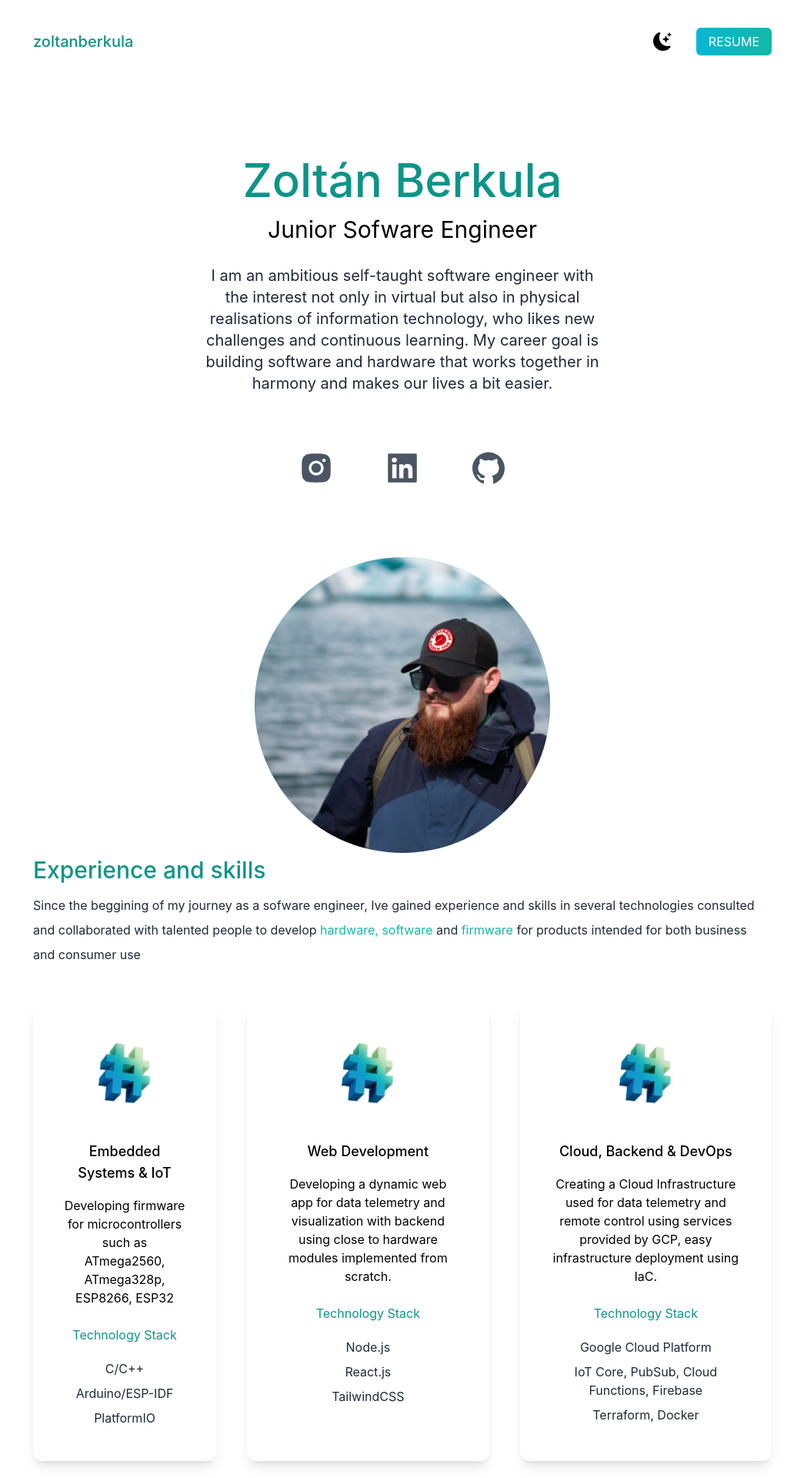
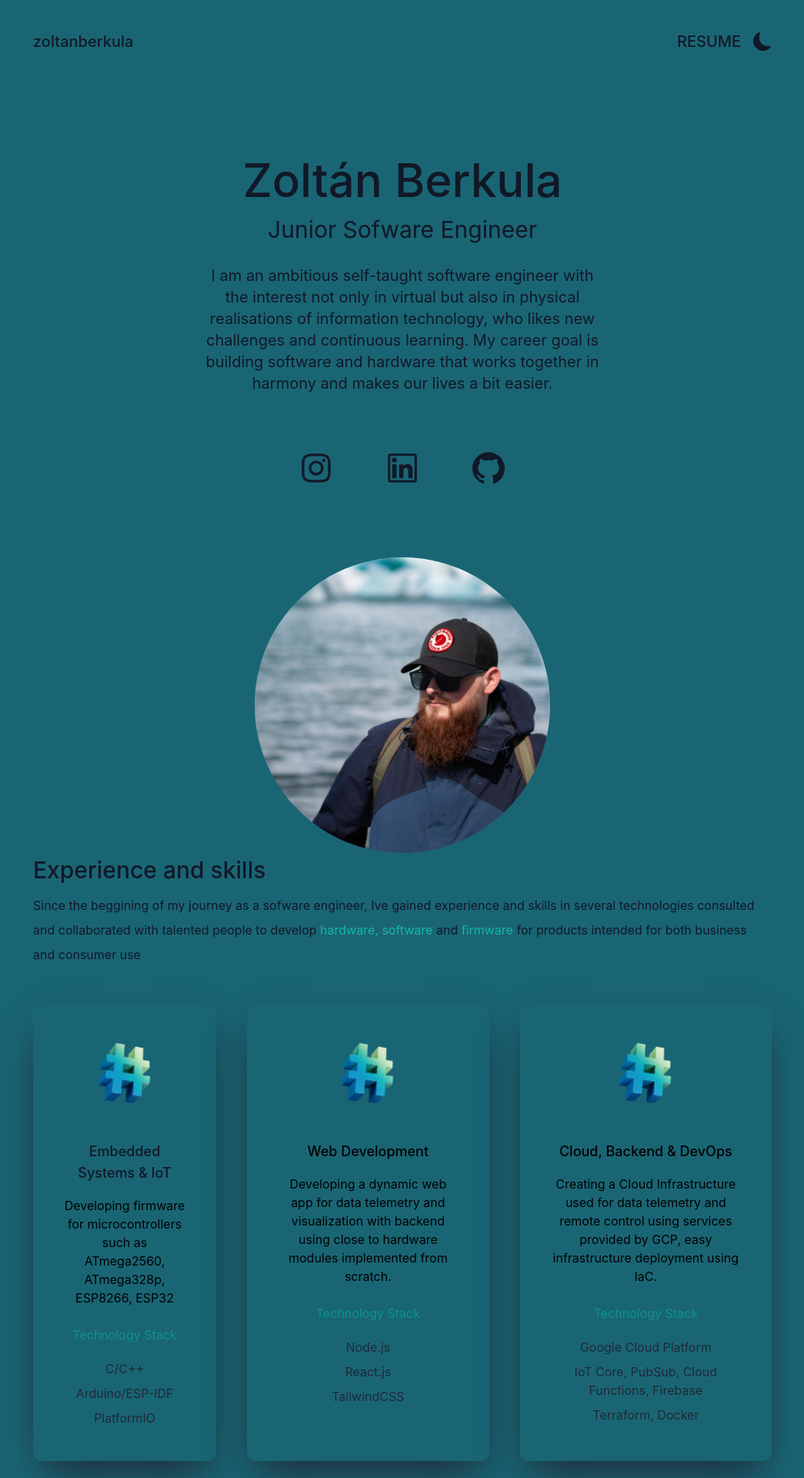
Before and after one commit to zoltanberkula/react-portfolio-site, a Next.js app in the folder portfolio-site/: page / in a window 1280 px wide. Shown: the top 1920 px of the page at 77% size, without its empty margins (117-1162 px from the left). Built offline with nearby package versions, Linux system fonts and the light colour scheme.

Commit message:
styling++

```diff
--- a/portfolio-site/pages/components/Introduction.jsx
+++ b/portfolio-site/pages/components/Introduction.jsx
@@ -2,23 +2,32 @@ import React from 'react';
 import Image from "next/image";
 import {
   AiFillLinkedin,
+  AiOutlineLinkedin,
   AiFillInstagram,
+  AiOutlineInstagram,
   AiFillGithub,
+  AiOutlineGithub,
 } from "react-icons/ai";
+
+const igURL = "https://www.instagram.com/zltn_brkl/";
+const liURL = "https://www.linkedin.com/in/zolt%C3%A1n-berkula-ba44a91b0/";
+const ghURL = "https://github.com/Zolko1995";
+
 //FILES_BEGIN
 import profilePic from "../../public/dev-zolko.jpg";
+import profilePicDark from "../../public/dev-zolko-dark.jpg";
 //FILES_END
 export default function Introduction(props) {
     return (
       <div>
           <div className="text-center p-10">
-            <h2 className="text-5xl py-2 text-teal-600 font-medium md:text-6xl">
+            <h2 className="text-5xl py-2 font-medium md:text-6xl text-textColor_LightMode dark:text-textColor_DarkMode">
               Zoltán Berkula
             </h2>
-            <h3 className="text-2xl py-2 md:text-3xl">
+            <h3 className="text-2xl py-2 md:text-3xl text-textColor_LightMode dark:text-textColor_DarkMode">
               Junior Sofware Engineer
             </h3>
-            <p className="text-md py-5 leading-8 text-gray-800 md:text-xl max-w-lg mx-auto">
+            <p className="text-md py-5 leading-8 md:text-xl max-w-lg mx-auto text-textColor_LightMode dark:text-textColor_DarkMode">
               I am an ambitious self-taught software engineer with the interest
               not only in virtual but also in physical realisations of
               information technology, who likes new challenges and continuous
@@ -27,13 +36,13 @@ export default function Introduction(props) {
             </p>
           </div>
           <div className="text-5xl flex justify-center gap-16 py-3 text-gray-600">
-            {/* <AiFillInstagram><a href="https://www.instagram.com/zltn_brkl/"></a></AiFillInstagram> */}
-            <a href="https://www.instagram.com/zltn_brkl/"><AiFillInstagram /></a>
-            <a href="https://www.linkedin.com/in/zolt%C3%A1n-berkula-ba44a91b0/"><AiFillLinkedin /></a>
-            <a href="https://github.com/Zolko1995"><AiFillGithub /></a>
+            <a href={igURL}>{props.arg ? <AiFillInstagram className="dark:text-iconColor_SocialDark"/> : <AiOutlineInstagram className="text-iconColor_SocialLight" />}</a>
+            <a href={liURL}>{props.arg ? <AiFillLinkedin className="dark:text-iconColor_SocialDark" /> : <AiOutlineLinkedin className="text-iconColor_SocialLight"/>}</a>
+            <a href={ghURL}>{props.arg ? <AiFillGithub className="dark:text-iconColor_SocialDark" /> : <AiOutlineGithub className="text-iconColor_SocialLight"/>}</a>
           </div>
           <div className="relative mx-auto bg-gradient-to-b from-teal-500 rounded-full w-80 h-80 mt-20 overflow-hidden md:h-96 md:w-96 ">
-            <Image src={profilePic} layout="fill" objectFit="cover" alt="" />
+            {props.arg ? <Image src={profilePicDark} layout="fill" objectFit="cover" alt="" /> :
+            <Image src={profilePic} layout="fill" objectFit="cover" alt="" />}
           </div>
           </div>
     )
--- /dev/null
+++ b/portfolio-site/pages/components/NavDock.jsx
@@ -0,0 +1,19 @@
+import React from 'react';
+
+import { AiOutlineHome } from 'react-icons/ai';
+import { AiOutlineUser } from 'react-icons/ai';
+import { BiBook } from 'react-icons/bi';
+import { RiServiceLine } from "react-icons/ri";
+import { BiMessageSquareDetail } from 'react-icons/bi';
+
+export default function NavDock(){
+    return(
+        <nav>
+            <a href="#" className="flex fixed rounded-lg"><AiOutlineHome /></a>
+            <a href="#about" className="bg-transparent p-3 flex text-lg"><AiOutlineUser /></a>
+            <a href="#experience" className="bg-transparent p-3 flex text-lg"><BiBook /></a>
+            <a href="#services" className="bg-transparent p-3 flex text-lg"><RiServiceLine /></a>
+            <a href="#contact" className="bg-transparent p-3 flex text-lg"><BiMessageSquareDetail /></a>
+        </nav>
+    )
+}
--- a/portfolio-site/pages/components/Navbar.jsx
+++ b/portfolio-site/pages/components/Navbar.jsx
@@ -1,25 +1,26 @@
 import React from 'react';
-import { BsFillMoonStarsFill } from "react-icons/bs";
+import {
+  BsFillMoonStarsFill,
+  BsMoonFill,
+  BsMoon,
+ } from "react-icons/bs";
 
 export default function Navbar(props)  {
     return (
         <nav className="py-10 mb-12 flex justify-between">
-        <h1 className="text-xl text-teal-600 font-medium">zoltanberkula</h1>
+        <h1 className="text-xl font-medium text-textColor_LightMode dark:text-textColor_DarkMode">zoltanberkula</h1>
         <ul className="flex items-center">
           <li>
-            <BsFillMoonStarsFill
-              onClick={() => props.cb(!props.arg)}
-              className="cursor-pointer text-2xl"
-            />
-          </li>
-          <li>
             <a
-              className="bg-gradient-to-r from-cyan-500 to-teal-500 text-white px-4 py-2 rounded-md ml-8"
+              className="px-4 py-2 rounded-md ml-8 font-medium text-textColor_LightMode dark:text-textColor_DarkMode"
               href="#"
-            >
-              RESUME
+              >
+              <span className="text-xl font-medium text-textColor_LightMode dark:text-textColor_DarkMode">RESUME</span>
             </a>
           </li>
+              <li>
+                {props.arg ? <BsMoon onClick={() => props.cb(!props.arg)} className="cursor-pointer text-2xl text-iconColor_SocialDark" /> : <BsMoonFill onClick={() => props.cb(!props.arg)} className="cursor-pointer text-2xl text-iconColor_SocialLight" />}
+              </li>
         </ul>
       </nav>
     )
--- a/portfolio-site/pages/components/Portfolio.jsx
+++ b/portfolio-site/pages/components/Portfolio.jsx
@@ -12,18 +12,14 @@ export default function Portfolio() {
     return (
         <section>
           <div>
-            <h3 className="text-3xl py-1 text-teal-600 font-medium">Portfolio</h3>
-            <p className="text-md py-2 leading-8 text-gray-800">
+            <h3 className="text-3xl py-1 font-medium text-textColor_LightMode dark:text-textColor_DarkMode">Portfolio</h3>
+            <p className="text-md py-2 leading-8 text-textColor_LightMode dark:text-textColor_DarkMode">
               Since the beggining of my journey as a freelance developer, I&aposve
               done remote work for
               <span className="text-teal-500"> agencies</span> consulted for{" "}
               <span className="text-teal-500">startups</span> and collaborated
               with talented people to create digital products for both business
               and consumer use.
-            </p>
-            <p className="text-md py-2 leading-8 text-gray-800">
-              I offer from a wide range of services, including brand design,
-              programming and teaching.
             </p>
           </div>
           <div className="flex flex-col gap-10 py-10 lg:flex-row lg:flex-wrap">
--- a/portfolio-site/pages/components/Skills.jsx
+++ b/portfolio-site/pages/components/Skills.jsx
@@ -1,16 +1,14 @@
 import React from 'react';
 import Image from "next/image";
 //FILES_BEGIN
-import design from "../../public/design.png";
 import code from "../../public/code.png";
-import consulting from "../../public/consulting.png";
 //FILES_END
 export default function Skills(props)  {
     return (
         <section>
         <div>
-          <h3 className="text-3xl py-1 text-teal-600 font-medium">Experience and skills</h3>
-          <p className="text-md py-2 leading-8 text-gray-800">
+          <h3 className="text-3xl py-1 font-medium text-textColor_LightMode dark:text-textColor_DarkMode">Experience and skills</h3>
+          <p className="text-md py-2 leading-8 text-textColor_LightMode dark:text-textColor_DarkMode">
             Since the beggining of my journey as a sofware engineer, Ive
             gained experience and skills in several technologies consulted and collaborated
             with talented people to develop <span className="text-teal-500"> hardware, </span><span className="text-teal-500">software</span> and <span className="text-teal-500">firmware </span>for products intended for both business
@@ -18,9 +16,9 @@ export default function Skills(props)  {
           </p>
         </div>
         <div className="lg:flex gap-10">
-          <div className="text-center shadow-lg p-10 rounded-xl my-10  dark:bg-white dark:text-black">
+          <div className="text-center shadow-2xl shadow-gray-800 p-10 rounded-xl my-10 bg-bgColor_CardLight dark:bg-bgColor_CardDark dark:text-black">
             <Image src={code} width={100} height={100} alt="" />
-            <h3 className="text-lg font-medium pt-8 pb-2">
+            <h3 className="text-lg font-medium pt-8 pb-2 text-textColor_LightMode dark:text-textColor_DarkMode">
               Embedded Systems & IoT
             </h3>
             <p className="py-2 ">
@@ -31,7 +29,7 @@ export default function Skills(props)  {
             <p className="text-gray-800 py-1">Arduino/ESP-IDF</p>
             <p className="text-gray-800 py-1">PlatformIO</p>
           </div>
-          <div className="text-center shadow-lg p-10 rounded-xl my-10 dark:bg-white">
+          <div className="text-center shadow-2xl shadow-gray-800 p-10 rounded-xl my-10 bg-bgColor_CardLight dark:bg-bgColor_CardDark">
             <Image src={code} width={100} height={100} alt="" />
             <h3 className="text-lg font-medium pt-8 pb-2">
               Web Development
@@ -44,7 +42,7 @@ export default function Skills(props)  {
             <p className="text-gray-800 py-1">React.js</p>
             <p className="text-gray-800 py-1">TailwindCSS</p>
           </div>
-          <div className="text-center shadow-lg p-10 rounded-xl my-10 dark:bg-white">
+          <div className="text-center shadow-2xl shadow-gray-800 p-10 rounded-xl my-10 bg-bgColor_CardLight dark:bg-bgColor_CardDark">
             <Image src={code} width={100} height={100} alt="" />
             <h3 className="text-lg font-medium pt-8 pb-2">
               Cloud, Backend & DevOps
--- a/portfolio-site/pages/index.js
+++ b/portfolio-site/pages/index.js
@@ -1,10 +1,11 @@
 import Head from "next/head";
 import { useState } from "react";
 //COMPONENTS_BEGIN
-import  Navbar  from "./components/Navbar";
-import  Introduction from "./components/Introduction";
-import  Skills  from "./components/Skills";
-import  Portfolio  from "./components/Portfolio";
+import Navbar from "./components/Navbar";
+import Introduction from "./components/Introduction";
+import Skills from "./components/Skills";
+import Portfolio from "./components/Portfolio";
+import NavDock from "./components/NavDock";
 //COMPONENTS_END
 export default function Resume() {
   const [darkMode, setDarkMode] = useState(false);
@@ -15,9 +16,10 @@ export default function Resume() {
         <meta name="description" content="Generated by create next app" />
         <link rel="icon" href="/favicon.ico" />
       </Head>
-      <main className="bg-white px-10 md:px-20 lg:px-40 dark:bg-gray-900">
+      <main className="bg-bgColor_LightMode px-10 md:px-20 lg:px-40 dark:bg-bgColor_DarkMode">
         <Navbar arg={darkMode} cb={setDarkMode} />
-        <Introduction />
+        <Introduction arg={darkMode} />
+        <Skills />
         <Skills />
         <Portfolio />
       </main>
--- a/portfolio-site/tailwind.config.js
+++ b/portfolio-site/tailwind.config.js
@@ -17,6 +17,14 @@ module.exports = {
         hookersGreen: "#52796F",
         darkSeaGreen: "#84A98C",
         ashGray: "#CAD2C5",
+        bgColor_LightMode: "#1A6574",
+        bgColor_DarkMode: "#1C2541",
+        bgColor_CardLight: "#1A6574",
+        bgColor_CardDark: "#164e63",
+        iconColor_SocialLight: "#111827",
+        iconColor_SocialDark: "#164e63",
+        textColor_LightMode: "#111827",
+        textColor_DarkMode: "#164e63",
       },
     },
   },
```
Also changed, not shown: 2 other files (tests, documents, lock files or other folders).
